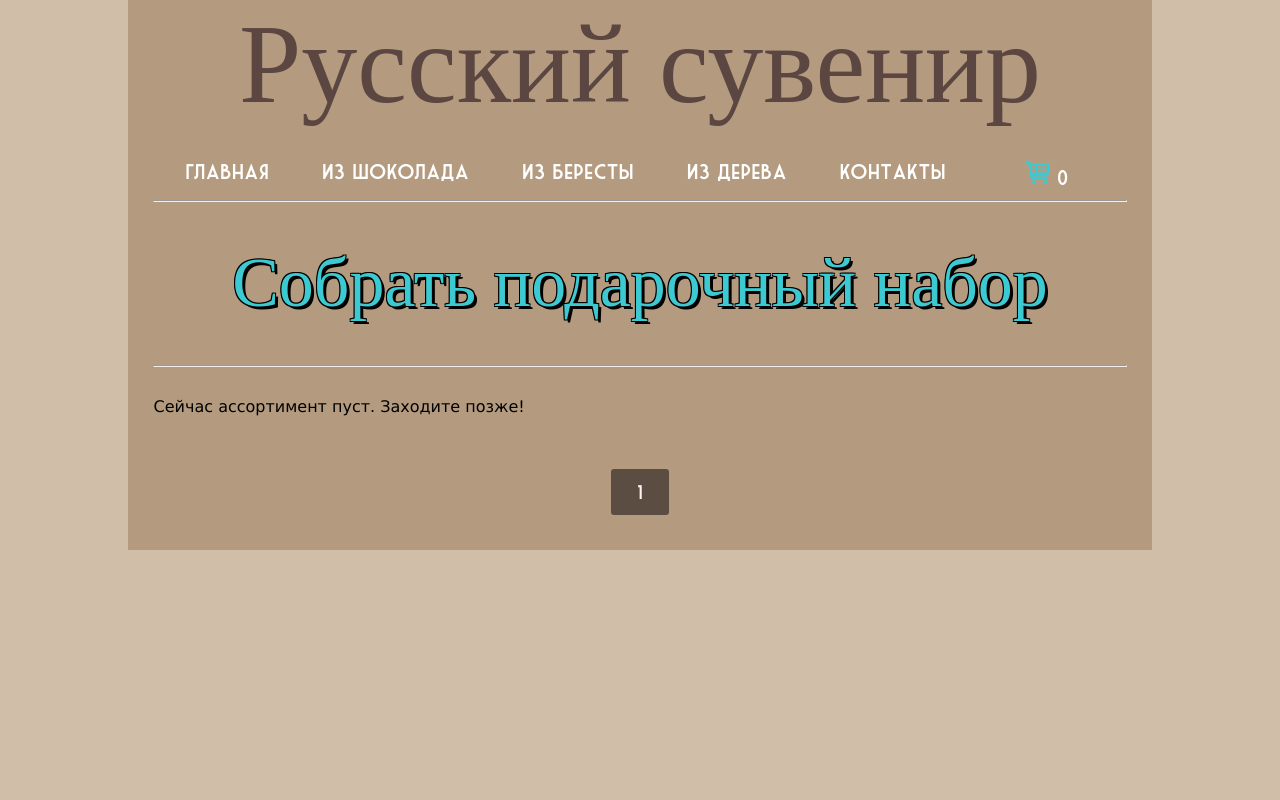
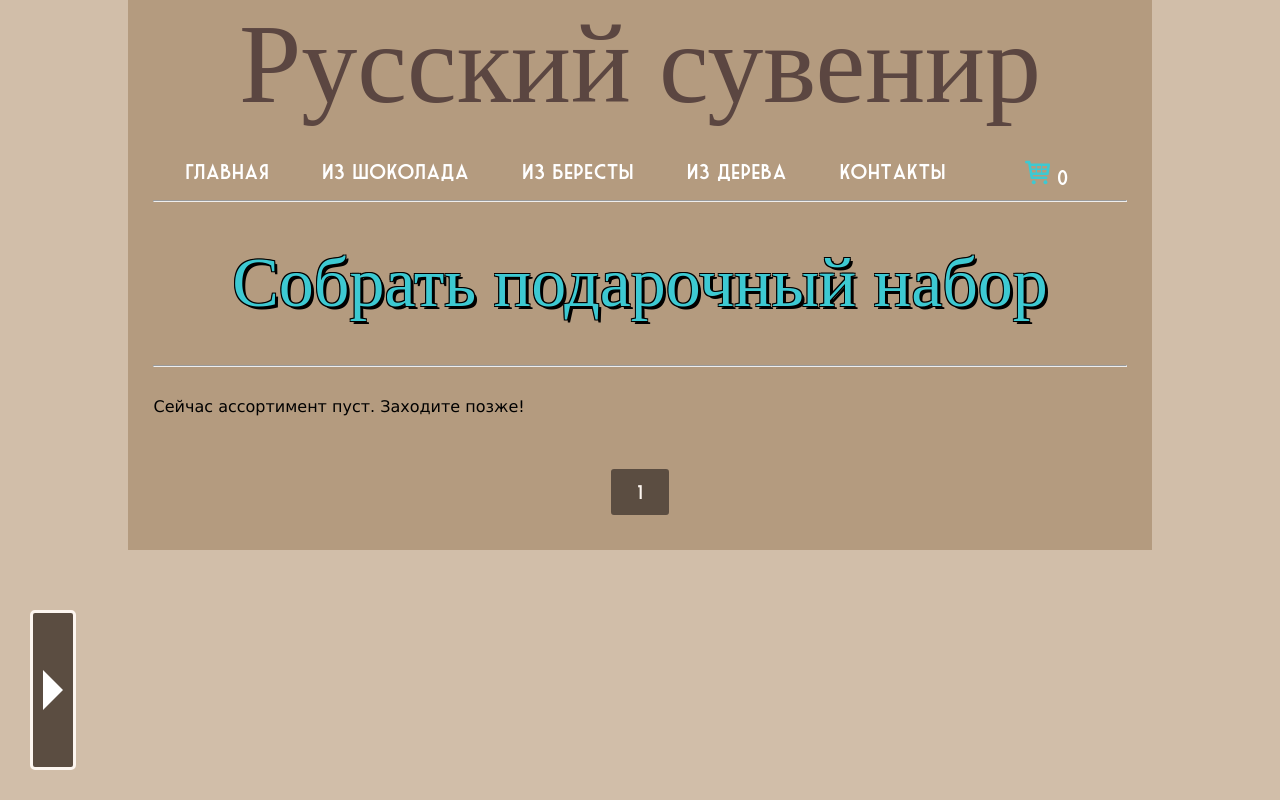
Before and after one commit to Pauline-sh/choco, a Django app: page /catalog/choco/ in a window 1280 px wide. Run offline with Django 3.2, Linux system fonts and the light colour scheme; data that the repository does not hold is empty; parts of the project's set-up code (start-up, migrations or seed data) failed here and were passed over; some web fonts are replaced.

Commit message:
order callback form

```diff
--- a/choco/forms.py
+++ b/choco/forms.py
@@ -35,7 +35,5 @@ class OrderForm(forms.Form):
 
 
 class ContactForm(forms.Form):
-    name = forms.CharField(label="Имя*")
-    email = forms.CharField(label="E-mail*")
-    subject = forms.CharField(required=False, label="Тема сообщения")
-    message = forms.CharField(label="Текст сообщения*", widget=forms.Textarea())
+    name = forms.CharField(label="Имя")
+    phone = forms.CharField(label="Телефон", widget=forms.TextInput(attrs={'placeholder': '+7(999)999-99-99'}))
--- a/choco/static/choco/css/main.css
+++ b/choco/static/choco/css/main.css
@@ -183,3 +183,63 @@ input::-webkit-inner-spin-button {
     border: 3px solid #5B4D41;
     border-radius: 50%;
 }
+
+#order-call-modal {
+    position: fixed;
+    height: 160px;
+    box-sizing: border-box;
+    bottom: 30px;
+    left: 30px;
+    padding: 15px 25px 15px 15px;
+    background-color: #5B4D41;
+    border: 3px solid #FDF6F0;
+    border-radius: 5px;
+    color: #FDF6F0;
+}
+
+#order-call-content {
+    display: none;
+}
+
+.order-call-title {
+    margin-bottom: 10px;
+    font-size: 20px;
+    text-align: center;
+}
+
+.order-call-input-wrap {
+    display: flex;
+    justify-content: space-between;
+    margin: 5px auto;
+}
+
+.order-call-input-wrap > span {
+    margin-right: 15px;
+}
+
+
+.order-call-input {
+    display: inline-block;
+}
+
+.order-call-input > input {
+    width: 160px;
+}
+
+.order-call-submit {
+    display: block;
+    margin: 10px auto 0 auto;
+}
+
+#order-call-triangle {
+    position: absolute;
+    right: 10px;
+    top: 50%;
+    transform: translateY(-50%);
+    width: 0;
+    height: 0;
+    border-style: solid;
+    border-width: 20px 0 20px 20px;
+    border-color: transparent transparent transparent #ffffff;
+    cursor: pointer;
+}
--- a/choco/static/choco/js/contact.js
+++ b/choco/static/choco/js/contact.js
@@ -1,40 +1,69 @@
+var form_open = false;
+
 $(document).ready(function(){
     $('#contact-form').on('submit', function(event){
         event.preventDefault();
         send_contact_message();
     });
+
+    form_open = (localStorage.getItem('contact_form_open') === "1");
+    if(form_open) {
+        open_call_form();
+    }
+
+    console.log($('#order-call-triangle'));
+    $('#order-call-triangle').on('click', function(event){
+        form_open ? close_call_form() : open_call_form()
+    })
 });
 
+function open_call_form(){
+    $('#order-call-content').css({'display':'block'});
+    $('#order-call-modal').css({'padding-right':'40px'});
+    $('#order-call-triangle').css({
+        'border-width':'20px 20px 20px 0',
+        'border-color':'transparent #ffffff transparent transparent'
+    })
+
+    form_open = true;
+    localStorage.setItem('contact_form_open', '1');
+}
+
+function close_call_form() {
+    $('#order-call-content').css({'display':''});
+    $('#order-call-modal').css({'padding-right':''});
+    $('#order-call-triangle').css({
+        'border-width':'',
+        'border-color':''
+    })
+
+    form_open = false;
+    localStorage.setItem('contact_form_open', '0');
+}
+
 function send_contact_message(){
-    $("body").addClass("loading");
     let csrftoken = $("[name=csrfmiddlewaretoken]").val();
-    console.log($('#id_email').val());
     $.ajax({
-        url: "send/",
+        url: "/send/",
         type: "POST",
         dataType: "json",
         data: {
             the_name : $('#id_name').val(),
-            the_email : $('#id_email').val(),
-            the_subject : $('#id_subject').val(),
-            the_message : $('#id_message').val(),
+            the_phone : $('#id_phone').val()
         },
         headers:{
             "X-CSRFToken": csrftoken
         },
 
         success: function(json) {
-            console.log(json);
-            console.log("success");
-
-            $("body").removeClass("loading");
             if(json.result != "OK"){
                 alert(json.error);
             }
             else{
-                // тут сделать модалочьку
-                alert("Ваше сообщение успешно отправлено!");
-                location.href="/";
+                alert("Ваш заказ принят!");
+                $('#id_name').val('');
+                $('#id_phone').val('');
+                close_call_form();
             }
 
         },
--- a/choco/templates/base.html
+++ b/choco/templates/base.html
@@ -25,6 +25,7 @@
         <script src="{% static 'choco/js/cart.js' %}"></script>
         <script src="{% static 'choco/js/sidecart.js' %}"></script>
         <script src="{% static 'choco/js/gallery.js' %}"></script>
+        <script src="{% static 'choco/js/contact.js' %}"></script>
 
 		{% block styles %}
         {% endblock %}
@@ -128,7 +129,24 @@
             {% endblock %}
         </div>
 
-        <!--div class="footer"><p class="test">dat me, bottom hook</p></div-->
+        <div id="order-call-modal">
+            <div id="order-call-content">
+                <div class="order-call-title">Заказать звонок</div>
+                <form id="contact-form" method="post" action="">
+                    {% csrf_token %}
+                    <div class="order-call-input-wrap">
+                        <span>Ваше имя</span>
+                        <div class="order-call-input">{{ contact_form.name }}</div>
+                    </div>
+                    <div class="order-call-input-wrap">
+                        <span>Ваш номер</span>
+                        <div class="order-call-input">{{ contact_form.phone }}</div>
+                    </div>
+                    <input type="submit" value="Заказать" class="order-call-submit">
+                </form>
+            </div>
+            <div id="order-call-triangle"></div>
+        </div>
 
         <div class="modal" id="img-modal">
             <div class="modal-body">
--- a/choco/urls.py
+++ b/choco/urls.py
@@ -34,5 +34,5 @@ urlpatterns = [
 
     url(r'^order/$', views.order_page, name='order'),
     url(r'^order/send/$', views.order_send, name='order_send'),
-    url(r'^contacts/send/$', views.message_send, name='message_send'),
+    url(r'^send/$', views.message_send, name='message_send'),
 ]
--- a/choco/views.py
+++ b/choco/views.py
@@ -33,11 +33,13 @@ EMAIL_TO = 'chocosuvenir@yandex.ru'
 
 
 def home_page(request):
-    return render(request, 'home.html')
+    contact_form = ContactForm()
+    return render(request, 'home.html', {'contact_form': contact_form})
 
 
 def about_page(request):
-    return render(request, 'about.html')
+    contact_form = ContactForm()
+    return render(request, 'about.html', {'contact_form': contact_form})
 
 
 def contacts_page(request):
@@ -46,6 +48,8 @@ def contacts_page(request):
 
 
 def details_page(request, pk):
+    contact_form = ContactForm()
+
     choco_item = get_object_or_404(Assortment, pk=pk)
     choco_configs = choco_item.choco_config.all()
     first_choco_config = choco_item.choco_config.first()
@@ -71,7 +75,8 @@ def details_page(request, pk):
         'cart_form': cart_form,
         'gallery': choco_gallery,
         'config_types_quantity': len(choco_item.choco_config.all()),
-        'first_choco_config': first_choco_config
+        'first_choco_config': first_choco_config,
+        'contact_form': contact_form
     })
 
 
@@ -90,33 +95,41 @@ def add_catalog_pagination(request, items_list):
     return items
 
 def catalog_choco(request):
+    contact_form = ContactForm()
+
     items_list = Assortment.objects.filter(category_id=1, available=1).order_by('id')
     cart_form = CartAddProductForm(auto_id=False)
     items = add_catalog_pagination(request, items_list)
 
-    return render(request, 'catalog.html', {'chocos': items, 'cart_form': cart_form})
+    return render(request, 'catalog.html', {'chocos': items, 'cart_form': cart_form, 'contact_form': contact_form})
 
 def catalog_beresta(request, subcategory_pk):
+    contact_form = ContactForm()
+
     items_list = Assortment.objects.filter(category_id=2, subcategory_id=subcategory_pk, available=1).order_by('id')
     cart_form = CartAddProductForm(auto_id=False)
     items = add_catalog_pagination(request, items_list)
 
-    return render(request, 'catalog.html', {'chocos': items, 'cart_form': cart_form})
+    return render(request, 'catalog.html', {'chocos': items, 'cart_form': cart_form, 'contact_form': contact_form})
 
 def catalog_wood(request):
+    contact_form = ContactForm()
+
     items_list = Assortment.objects.filter(category_id=3, available=1).order_by('-id')
     cart_form = CartAddProductForm(auto_id=False)
     items = add_catalog_pagination(request, items_list)
 
-    return render(request, 'catalog.html', {'chocos': items, 'cart_form': cart_form})
+    return render(request, 'catalog.html', {'chocos': items, 'cart_form': cart_form, 'contact_form': contact_form})
 
 
 def cart_page(request):
+    contact_form = ContactForm()
+
     cart = Cart(request)
     request.session['cart_as_gift'] = False
     total_price = cart.get_total_price()
     package_styles = PackageStyle.objects.all()
-    return render(request, 'cart.html', {'cart': cart, 'total_price': total_price, 'package_styles':package_styles})
+    return render(request, 'cart.html', {'cart': cart, 'total_price': total_price, 'package_styles':package_styles, 'contact_form': contact_form})
 
 
 def cart_as_gift_total_price(request, cart):
@@ -247,6 +260,8 @@ def cart_as_gift_package(request, package_pk):
 
 
 def gift_page(request):
+    contact_form = ContactForm()
+
     gift = Gift(request)
     package_styles = PackageStyle.objects.all()
     total_price = gift.get_total_price()
@@ -262,6 +277,7 @@ def gift_page(request):
         'sale_percent': sale_percent,
         'gift_len': len(gift),
         'gift_package_id': gift_package_id,
+        'contact_form': contact_form
     })
 
 def gift_add(request, choco_pk):
@@ -366,9 +382,12 @@ def gift_get_total_price(request, package_pk):
 
 
 def order_page(request):
+    contact_form = ContactForm()
+
     order_form = OrderForm()
     return render(request, 'order.html', {
         'order_form': order_form,
+        'contact_form': contact_form
     })
 
 def order_send(request):
@@ -463,26 +482,18 @@ def order_send(request):
 def message_send(request):
     if request.method == 'POST':
         the_name = request.POST.get('the_name')
-        the_email = request.POST.get('the_email')
-        the_subject = request.POST.get('the_subject')
-        the_message = request.POST.get('the_message')
+        the_phone = request.POST.get('the_phone')
 
         response_data = {}
 
-        try:
-            validate_email(the_email)
-        except ValidationError:
-            response_data['error'] = u'Пожалуйста, введите e-mail'
-            response_data['result'] = u'ERROR'
-        else:
-            send_mail(
-                u"ОТ: " + the_name + u" ТЕМА: " + the_subject,
-                u"e-mail отправителя: " + the_email + "\n" + the_message,
-                EMAIL_FROM,
-                [EMAIL_TO],
-                fail_silently=False,
-            )
-            response_data['result'] = u'OK'
+        send_mail(
+            u"Заказ звонка",
+            u"Заказ звонка от: " + the_name + u" Номер телефона: " + the_phone,
+            EMAIL_FROM,
+            [EMAIL_TO],
+            fail_silently=False,
+        )
+        response_data['result'] = u'OK'
 
         return HttpResponse(
             json.dumps(response_data),
```
Also changed, not shown: choco/templates/contacts.html (+0 -42 lines).
